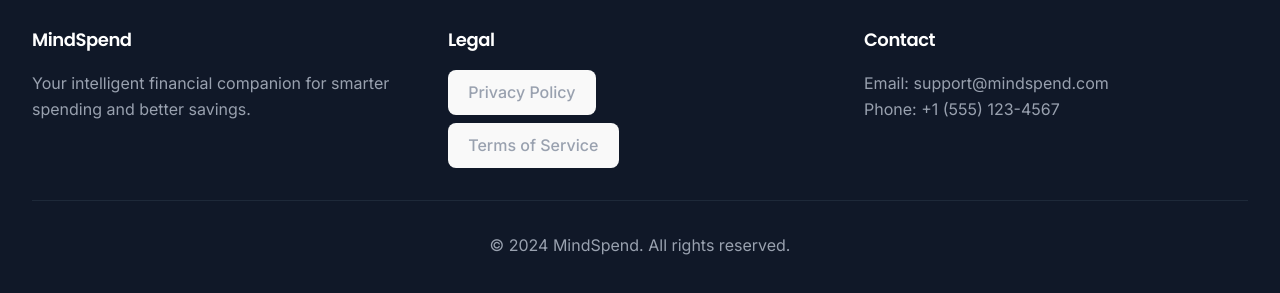
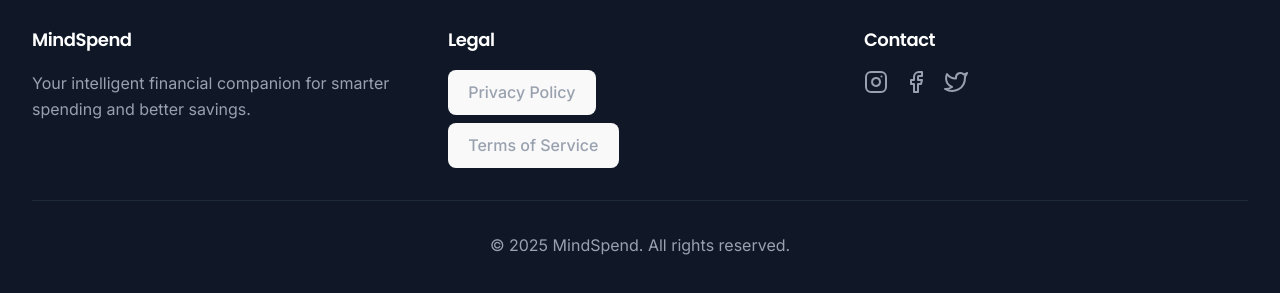
Before and after one commit to NothingADSR123/Code4orce_MIT, a React (Vite) app in the folder kachda frontend/: page / in a window 1280 px wide. Shown: the part 2094-2387 px from the top of the page. Built offline with nearby package versions, Linux system fonts and the light colour scheme; no server answers.

Commit message:
added contacting logos

```diff
--- a/kachda frontend/package.json
+++ b/kachda frontend/package.json
@@ -17,6 +17,7 @@
     "react": "^19.0.0",
     "react-chartjs-2": "^5.3.0",
     "react-dom": "^19.0.0",
+    "react-icons": "^5.5.0",
     "react-router-dom": "^7.5.0",
     "recharts": "^2.15.2",
     "tailwindcss": "^4.1.3"
--- a/kachda frontend/src/pages/Homepage.jsx
+++ b/kachda frontend/src/pages/Homepage.jsx
@@ -2,7 +2,10 @@ import React, { useState, useEffect } from 'react';
 import { useNavigate } from 'react-router-dom';
 import { motion } from 'framer-motion';
 import axios from 'axios';
+import { FiInstagram, FiFacebook, FiTwitter } from 'react-icons/fi'; // Import the icons
 import feeLogo from '../assets/feef.png'; // Import the image
+const currentYear = new Date().getFullYear();
+
 
 
 const Home = () => {
@@ -421,10 +424,19 @@ const Home = () => {
               </ul>
             </motion.div>
             <motion.div variants={itemVariants}>
-              <h3 className="text-lg font-semibold mb-4 font-['Poppins'] tracking-tight">Contact</h3>
-              <p className="text-gray-400 leading-relaxed">Email: support@mindspend.com</p>
-              <p className="text-gray-400 leading-relaxed">Phone: +1 (555) 123-4567</p>
-            </motion.div>
+  <h3 className="text-lg font-semibold mb-4 font-['Poppins'] tracking-tight">Contact</h3>
+
+  <div className="flex space-x-4">
+    {/* Instagram Icon */}
+    <FiInstagram className="text-gray-400 text-2xl hover:text-[#E4405F]" />
+
+    {/* Facebook Icon */}
+    <FiFacebook className="text-gray-400 text-2xl hover:text-[#3b5998]" />
+
+    {/* Twitter Icon */}
+    <FiTwitter className="text-gray-400 text-2xl hover:text-[#1DA1F2]" />
+  </div>
+</motion.div>
           </motion.div>
           <motion.div
             className="mt-8 pt-8 border-t border-gray-800 text-center text-gray-400"
@@ -433,7 +445,7 @@ const Home = () => {
             transition={{ delay: 0.5 }}
             viewport={{ once: true }}
           >
-            <p className="font-['Inter']">&copy; 2024 MindSpend. All rights reserved.</p>
+            <p className="font-['Inter']">&copy; {currentYear} MindSpend. All rights reserved.</p>
           </motion.div>
         </div>
       </motion.footer>
```
Also changed, not shown: 1 other file (tests, documents, lock files or other folders).
